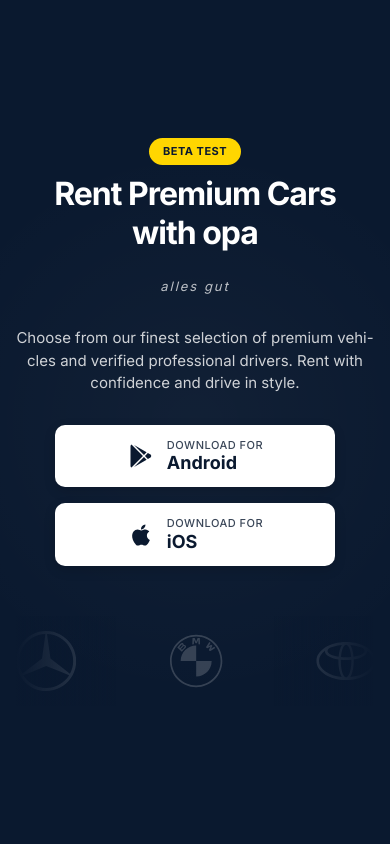
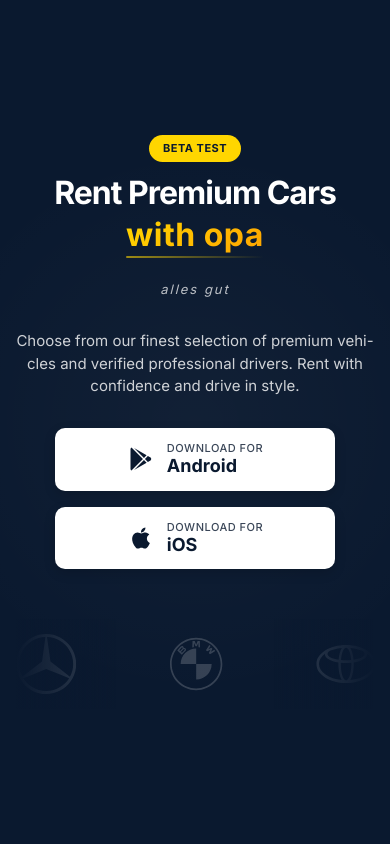
Before and after one commit to Deon62/oparides, a plain HTML site: page index.html in a window 390 px wide. Shown: the top 844 px of the page. Drawn offline with Linux system fonts and the light colour scheme.

```diff
--- a/index.html
+++ b/index.html
@@ -16,7 +16,7 @@
         <div class="container">
             <div class="hero-content">
                 <div class="beta-badge">Beta Test</div>
-                <h1 class="hero-title">Rent Premium Cars<br>with opa</h1>
+                <h1 class="hero-title">Rent Premium Cars<br><span class="title-accent">with opa</span></h1>
                 <p class="hero-slogan">alles gut</p>
                 <p class="hero-subtitle">Choose from our finest selection of premium vehicles and verified professional drivers. Rent with confidence and drive in style.</p>
                 <div class="hero-cta-buttons">
--- a/styles.css
+++ b/styles.css
@@ -96,10 +96,33 @@ a:active {
 .hero-title {
     font-size: 48px;
     font-weight: 700;
-    line-height: 1.2;
+    line-height: 1.3;
     color: var(--white);
     margin-bottom: 0;
     letter-spacing: -1px;
+}
+
+.title-accent {
+    display: inline-block;
+    background: linear-gradient(135deg, #FFD600 0%, #FFA500 100%);
+    -webkit-background-clip: text;
+    -webkit-text-fill-color: transparent;
+    background-clip: text;
+    font-weight: 800;
+    letter-spacing: 1px;
+    position: relative;
+}
+
+.title-accent::after {
+    content: '';
+    position: absolute;
+    bottom: -4px;
+    left: 0;
+    right: 0;
+    height: 3px;
+    background: linear-gradient(90deg, #FFD600, transparent);
+    border-radius: 2px;
+    opacity: 0.6;
 }
 
 .hero-slogan {
@@ -821,6 +844,11 @@ section {
         font-size: 36px;
     }
 
+    .title-accent {
+        font-size: 1em;
+        letter-spacing: 0.5px;
+    }
+
     .hero-slogan {
         font-size: 14px;
         margin: 6px 0 12px 0;
@@ -976,6 +1004,16 @@ section {
         font-size: 32px;
     }
 
+    .title-accent {
+        font-size: 1em;
+        letter-spacing: 0.5px;
+    }
+
+    .title-accent::after {
+        height: 2px;
+        bottom: -3px;
+    }
+
     .hero-slogan {
         font-size: 13px;
         margin: 4px 0 10px 0;
```
